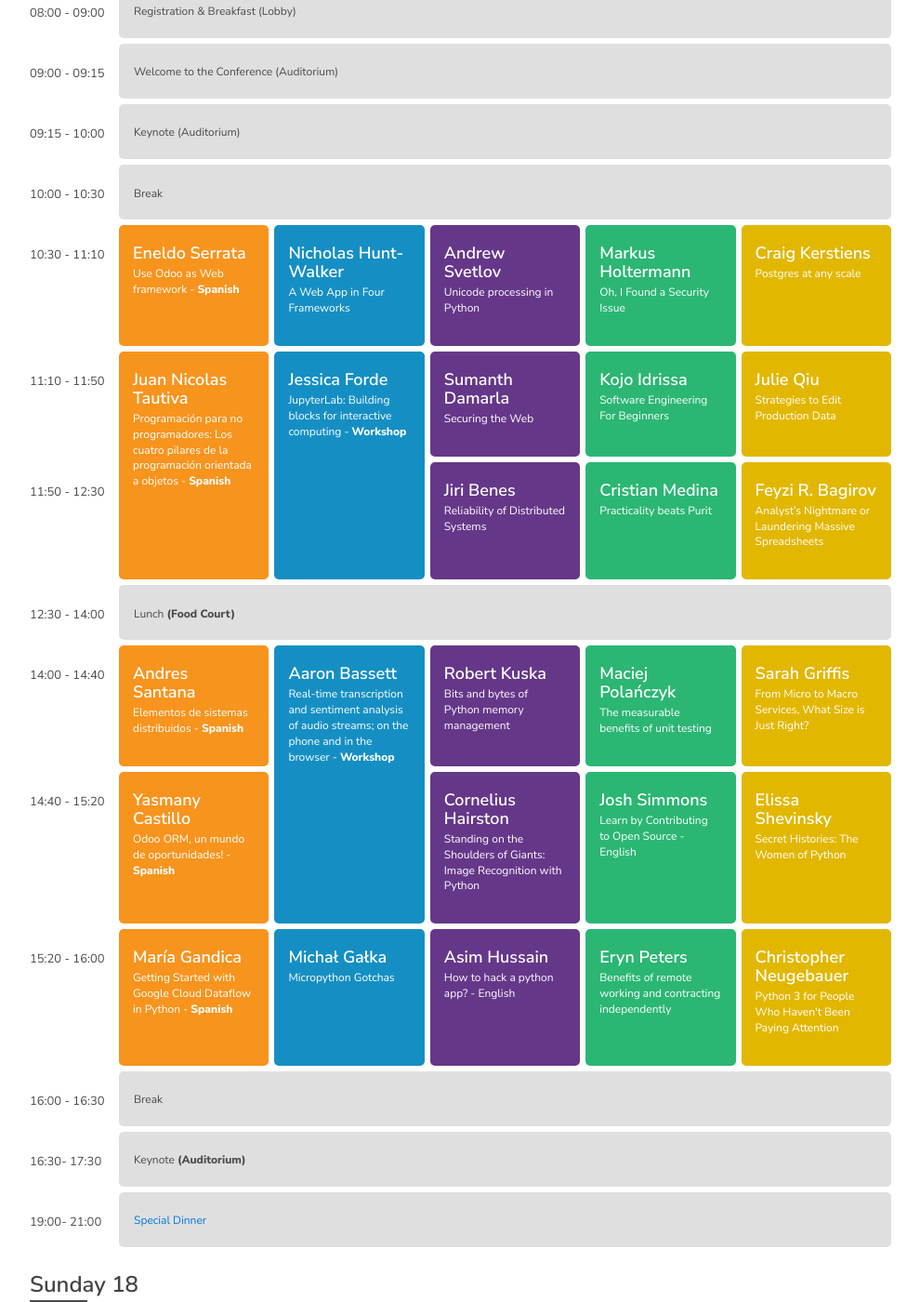
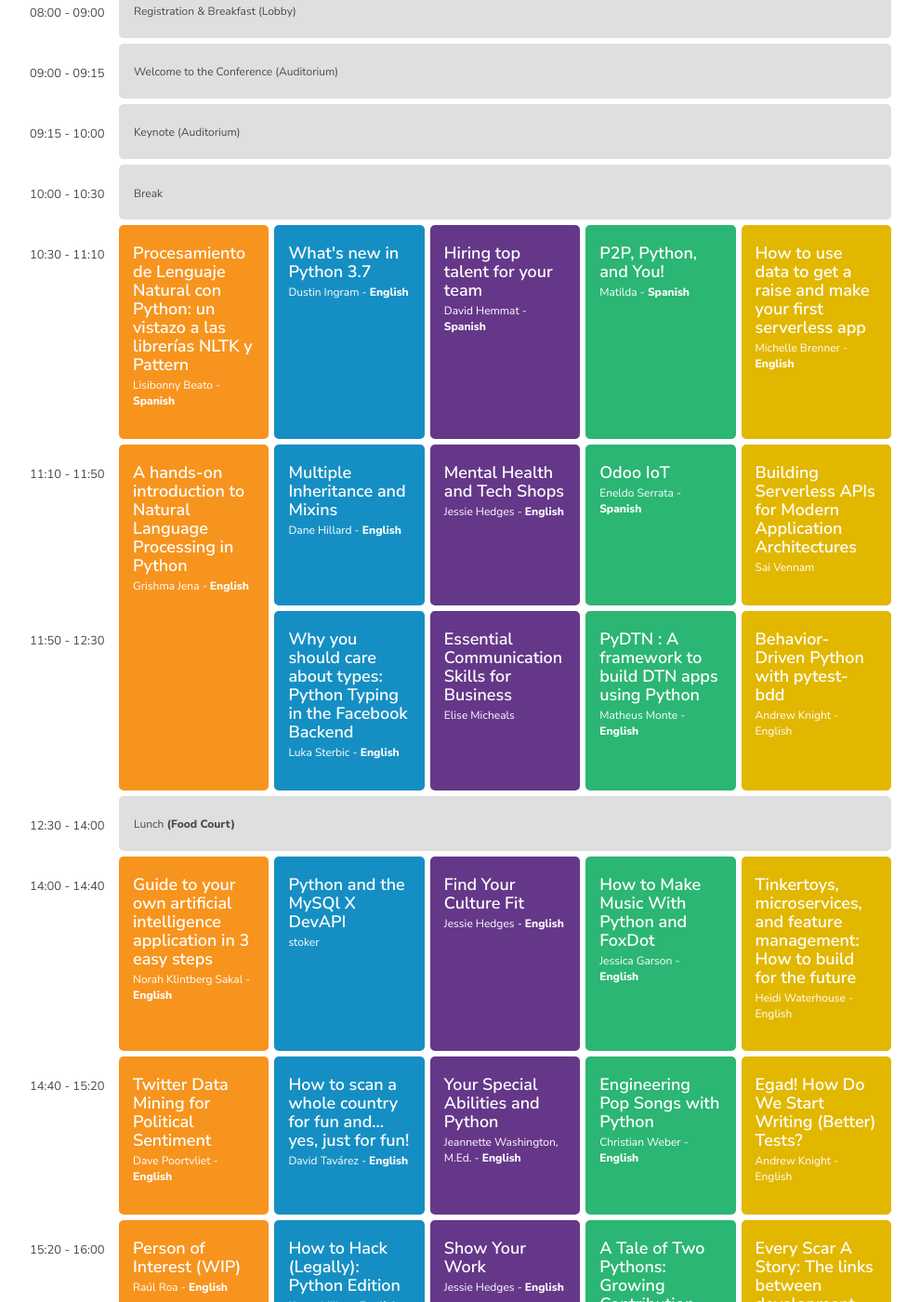
Before and after one commit to pycaribbean/pycaribbean.github.io, a Jekyll site: the page built from schedule.html, in a window 1280 px wide and 1400 px high, scrolled down 572 px. Shown: the whole window at 93% size, without its empty margins (143-1133 px from the left). Built offline with Jekyll 4.4.1, drawn with Linux system fonts in a browser that asks for light colours; nearby versions of some CDN libraries; library files that are not in the unit come from our copies; some of the changed text lies outside the part shown.

Commit message:
Add first version of schedule 2019

```diff
--- a/schedule.html
+++ b/schedule.html
@@ -25,7 +25,8 @@ permalink: /schedule/
                             <li><a href="">Tickets</a></li>-->
                             <li><a href="https://www.facebook.com/pycaribbean"><i class="uk-icon-facebook"></i></a></li>
                             <li><a href="https://twitter.com/pycaribbean"><i class="uk-icon-twitter"></i></a></li>
-                    <li><a href="https://instagram.com/pycaribbeanconf/"><i class="uk-icon-instagram"></i></a></li>
+                            <li><a href="https://instagram.com/pycaribbeanconf/"><i class="uk-icon-instagram"></i></a>
+                            </li>
                         </ul>
                     </nav>
                 </div>
@@ -95,62 +96,66 @@ permalink: /schedule/
             <!-- ////////////// Start Row ////////////// -->
             <div class="time">10:30 - 11:10</div>
             <div class="lecture orange">
-                <h4>Eneldo Serrata</h4>
-                <p>Use Odoo as Web framework - <b>Spanish</b></p>
+                <h4>Procesamiento de Lenguaje Natural con Python: un vistazo a las librerías NLTK y Pattern</h4>
+                <p>Lisibonny Beato - <b>Spanish</b></p>
             </div>
             <div class="lecture blue">
-                <h4>Nicholas  Hunt-Walker</h4>
-                <p>A Web App in Four Frameworks</p>
+                <h4>What's new in Python 3.7</h4>
+                <p>Dustin Ingram - <b>English</b></p>
             </div>
             <div class="lecture purple">
-                <h4>Andrew Svetlov</h4>
-                <p>Unicode processing in Python</p>
+                <h4>Hiring top talent for your team</h4>
+                <p>David Hemmat - <b>Spanish</b></p>
             </div>
             <div class="lecture green">
-                <h4>Markus Holtermann</h4>
-                <p>Oh, I Found a Security Issue</p>
+                <h4>P2P, Python, and You!</h4>
+                <p>Matilda - <b>Spanish</b></p>
             </div>
             <div class="lecture yellow">
-                <h4>Craig Kerstiens</h4>
-                <p>Postgres at any scale</p>
+                <h4>How to use data to get a raise and make your first serverless app</h4>
+                <p>Michelle Brenner - <b>English</b></p>
             </div>
             <!-- ////////////// End Row ////////////// -->
 
             <!-- ////////////// Start Row //////////// -->
             <div class="time">11:10 - 11:50</div>
             <div class="lecture orange double-rows">
-                <h4>Juan Nicolas Tautiva</h4>
-                <p> Programación para no programadores:  Los cuatro pilares de la programación orientada a objetos - <b>Spanish</b></p>
+                <h4>A hands-on introduction to Natural Language Processing in Python</h4>
+                <p>Grishma Jena - <b>English</b></p>
             </div>
-            <div class="lecture blue double-rows">
-                <h4>Jessica Forde</h4>
-                <p>JupyterLab: Building blocks for interactive computing - <b>Workshop</b></p>
+            <div class="lecture blue">
+                <h4>Multiple Inheritance and Mixins</h4>
+                <p>Dane Hillard - <b>English</b></p>
             </div>
             <div class="lecture purple">
-                <h4>Sumanth Damarla</h4>
-                <p>Securing the Web</p>
+                <h4>Mental Health and Tech Shops</h4>
+                <p>Jessie Hedges - <b>English</b></p>
 
             </div>
             <div class="lecture green ">
-                    <h4>Kojo Idrissa</h4>
-                    <p>Software Engineering For Beginners</p>
+                <h4>Odoo IoT</h4>
+                <p>Eneldo Serrata - <b>Spanish</b></p>
             </div>
             <div class="lecture yellow">
-                <h4>Julie Qiu</h4>
-                <p>Strategies to Edit Production Data</p>
+                <h4>Building Serverless APIs for Modern Application Architectures</h4>
+                <p>Sai Vennam</p>
             </div>
             <div class="time">11:50 - 12:30</div>
+            <div class="lecture blue">
+                <h4>Why you should care about types: Python Typing in the Facebook Backend</h4>
+                <p>Luka Sterbic - <b>English</b></p>
+            </div>
             <div class="lecture purple">
-                <h4>Jiri Benes</h4>
-                <p>Reliability of Distributed Systems</p>
+                <h4>Essential Communication Skills for Business</h4>
+                <p>Elise Micheals</p>
             </div>
             <div class="lecture green">
-                <h4>Cristian Medina</h4>
-                <p>Practicality beats Purit</p>
+                <h4>PyDTN : A framework to build DTN apps using Python</h4>
+                <p>Matheus Monte - <b>English</b></p>
             </div>
             <div class="lecture yellow">
-                <h4>Feyzi R. Bagirov</h4>
-                <p>Analyst’s Nightmare or Laundering Massive Spreadsheets</p>
+                <h4>Behavior-Driven Python with pytest-bdd</h4>
+                <p>Andrew Knight - English</p>
             </div>
 
             <div class="time">12:30 - 14:00</div>
@@ -162,68 +167,73 @@ permalink: /schedule/
             <!-- ////////////// Start Row ////////////// -->
             <div class="time">14:00 - 14:40</div>
             <div class="lecture orange">
-                <h4>Andres Santana</h4>
-                <p>Elementos de sistemas distribuidos - <b>Spanish</b></p>
+                <h4>Guide to your own artificial intelligence application in 3 easy steps</h4>
+                <p>Norah Klintberg Sakal - <b>English</b></p>
             </div>
-            <div class="lecture blue double-rows">
-                <h4>Aaron Bassett</h4>
-                <p>Real-time transcription and sentiment analysis of audio streams; on the phone and in the browser - <b>Workshop</b></p>
+            <div class="lecture blue">
+                <h4>Python and the MySQl X DevAPI</h4>
+                <p>stoker</p>
             </div>
             <div class="lecture purple">
-                <h4>Robert Kuska</h4>
-                <p>Bits and bytes of Python memory management</p>
+                <h4>Find Your Culture Fit</h4>
+                <p>Jessie Hedges - <b>English</b></p>
             </div>
             <div class="lecture green">
-                <h4>Maciej Polańczyk </h4>
-                <p>The measurable benefits of unit testing</p>
+                <h4>How to Make Music With Python and FoxDot</h4>
+                <p>Jessica Garson - <b>English</b></p>
             </div>
             <div class="lecture yellow">
-                <h4>Sarah Griffis</h4>
-                <p>From Micro to Macro Services, What Size is Just Right?</p>
+                <h4>Tinkertoys, microservices, and feature management: How to build for the future</h4>
+                <p>Heidi Waterhouse - English</p>
             </div>
             <!-- ////////////// End Row ////////////// -->
 
             <!-- ////////////// Start Row ////////////// -->
             <div class="time">14:40 - 15:20</div>
             <div class="lecture orange">
-                <h4>Yasmany Castillo</h4>
-                <p>Odoo ORM, un mundo de oportunidades! - <b>Spanish</b></p>
+                <h4>Twitter Data Mining for Political Sentiment</h4>
+                <p>Dave Poortvliet - <b>English</b></p>
+            </div>
+            <div class="lecture blue">
+                <h4>How to scan a whole country for fun and... yes, just for fun!</h4>
+                <p>David Tavárez - <b>English</b></p>
             </div>
             <div class="lecture purple">
-                <h4>Cornelius Hairston</h4>
-                <p>Standing on the Shoulders of Giants: Image Recognition with Python</p>
+                <h4>Your Special Abilities and Python</h4>
+                <p>Jeannette Washington, M.Ed. - <b>English</b></p>
             </div>
             <div class="lecture green">
-                <h4>Josh Simmons</h4>
-                <p>Learn by Contributing to Open Source - English</p>
+                <h4>Engineering Pop Songs with Python</h4>
+                <p>Christian Weber - <b>English</b></p>
             </div>
             <div class="lecture yellow">
-                <h4>Elissa Shevinsky</h4>
-                <p>Secret Histories: The Women of Python</p>
+                <h4>Egad! How Do We Start Writing (Better) Tests?</h4>
+                <p>Andrew Knight - English</p>
             </div>
             <!-- ////////////// End Row ////////////// -->
 
             <!-- ////////////// Start Row ////////////// -->
             <div class="time">15:20 - 16:00</div>
             <div class="lecture orange">
-                <h4>María Gandica</h4>
-                <p>Getting Started with Google Cloud Dataflow in Python - <b>Spanish</b></p>
+                <h4>Person of Interest (WIP)</h4>
+                <p>Raúl Roa - <b>English</b></p>
             </div>
             <div class="lecture blue">
-                <h4>Michał Gałka</h4>
-                <p>Micropython Gotchas</p>
+                <h4>How to Hack (Legally): Python Edition</h4>
+                <p>Karen Miller - <b>English</b></p>
             </div>
             <div class="lecture purple">
-                <h4>Asim Hussain</h4>
-                <p>How to hack a python app? - English</p>
+                <h4>Show Your Work</h4>
+                <p>Jessie Hedges - <b>English</b></p>
             </div>
             <div class="lecture green">
-                <h4> Eryn Peters </h4>
-                <p> Benefits of remote working and contracting independently</p>
+                <h4>A Tale of Two Pythons: Growing Contribution Through Coding Inclusion</h4>
+                <p>Kojo Idrissa - <b>English</b></p>
             </div>
             <div class="lecture yellow">
-                <h4>Christopher Neugebauer</h4>
-                <p>Python 3 for People Who Haven't Been Paying Attention</p>
+                <h4>Every Scar A Story: The links between development practice, source control, testing, and
+                    deployment</h4>
+                <p>Heidi Waterhouse - English</p>
             </div>
             <!-- ////////////// End Row ////////////// -->
 
@@ -292,68 +301,71 @@ permalink: /schedule/
             <!-- ////////////// Start Row ////////////// -->
             <div class="time">10:30 - 11:10</div>
             <div class="lecture orange">
-            <h4>Emilio Ferreyra</h4>
-            <p>Django Reloaded - <b>Spanish</b></p>
+                <h4>Building next generation writers using AI</h4>
+                <p>Ivan Torroledo - <b>Spanish</b></p>
             </div>
             <div class="lecture blue">
-                <h4>Lindsey Dragun</h4>
-                <p>Accessibility Matters: Creating a Better Web</p>
+                <h4>Lets build an async web framework!</h4>
+                <p>Ordanis Sanchez - English</p>
             </div>
             <div class="lecture purple double">
-            <h4>Sebastian Buczyński</h4>
-            <p>Clean architecture in Python</p>
+                <h4></h4>
+                <p></p>
             </div>
             <div class="lecture green">
-            <h4>Portia Burton</h4>
-            <p>Analyzing Cryptocurrencies with Python</p>
+                <h4>"Git hook[ed]” on images & up your documentation game</h4>
+                <p>Veronica Hanus - English</p>
             </div>
             <div class="lecture yellow">
-            <h4>Aaron Bassett</h4>
-            <p>When your wetware has too many threads - Tips from an ADHDer on how to improve your focus</p>
+                <h4></h4>
+                <p></p>
             </div>
             <!-- ////////////// End Row ////////////// -->
 
             <!-- ////////////// Start Row ////////////// -->
             <div class="time">11:10 - 11:50</div>
             <div class="lecture orange">
-            <h4>Daian Gan</h4>
-            <p>Multi-platform chat and voice bot using unique Django project + AI tools - <b>Spanish</b></p>
+                <h4>Why Machine Learning isn't Scary</h4>
+                <p>Rivo Laks - <b>English</b></p>
             </div>
-        <div class="lecture blue double-rows">
-            <h4>Kojo Idrissa</h4>
-            <p>Python & Spreadsheets: An Introduction to Programming - <b>Workshop</b></p>
+            <div class="lecture blue">
+                <h4>Introduction to Identity and Its Uses in Modern Apps</h4>
+                <p>Jeremy Meiss</p>
             </div>
             <div class="lecture purple">
-            <h4>Williams Méndez</h4>
-            <p>Improving performance of growing Django Apps</p>
+                <h4>Ser un Programador Profesional antes de la Universidad.</h4>
+                <p>Wildin Mota - <b>Spanish</b></p>
             </div>
             <div class="lecture green">
-            <h4>Warren McPherson </h4>
-            <p>The Next Great Blockchain Ideas</p>
+                <h4>systemd and why should you care as a python developer</h4>
+                <p>Alvaro Leiva Geisse - English</p>
             </div>
             <div class="lecture yellow">
-                <h4>Felipe Hoffa</h4>
-                <p>What can we learn from 1.1 billion GitHub events and 42 TB of code?</p>
+                <h4></h4>
+                <p></p>
             </div>
             <!-- ////////////// End Row ////////////// -->
 
             <!-- ////////////// Start Row ////////////// -->
             <div class="time">11:50 - 12:30</div>
             <div class="lecture orange">
-            <h4>Christian Ramirez</h4>
-            <p>Lessons learned from testing machine learning software - <b>Spanish</b></p>
+                <h4></h4>
+                <p></p>
+            </div>
+            <div class="lecture blue">
+
             </div>
             <div class="lecture purple">
-            <h4>Heidi Waterhouse</h4>
-            <p>Choose Your Own Deployment: Interactive Feature Flag Adventure</p>
+                <h4></h4>
+                <p></p>
             </div>
             <div class="lecture green">
-            <h4>Caleb Thompson</h4>
-            <p>Don't Get Distracted</p>
+                <h4>Easy CI/CD for your Python app using Bitbucket Pipelines</h4>
+                <p>Zac Brown - English</p>
             </div>
             <div class="lecture yellow">
-            <h4>John Gill </h4>
-            <p>The tankrain karma pi rongo rongo show</p>
+                <h4></h4>
+                <p></p>
             </div>
             <!-- ////////////// End Row ////////////// -->
 
@@ -365,20 +377,20 @@ permalink: /schedule/
             <!-- ////////////// Start Row ////////////// -->
             <div class="time">14:00 - 14:40</div>
             <div class="lecture orange">
-            <h4>Raúl Roa</h4>
-            <p>I believe I can flap: How to play flappy bird and never lose - <b>Spanish</b></p>
+                <h4></h4>
+                <p></p>
             </div>
-        <div class="lecture blue double-rows">
-            <h4>Thursday Bram</h4>
-            <p>Writing Inclusively about Python - <b>Workshop</b></p>
+            <div class="lecture blue">
+                <h4>Absolutely Awesome Automated APIs</h4>
+                <p>Timothy Allen - English</p>
             </div>
             <div class="lecture purple">
-            <h4> Tom Gamble </h4>
-            <p>Continuous Delivery with Python</p>
+                <h4>MySQL 8 -- A New Beginning</h4>
+                <p>stoker - <b>English</b></p>
             </div>
             <div class="lecture green">
-            <h4>Abhishek Kapatkar</h4>
-            <p>Nim for Python Programmers</p>
+                <h4>Modern Python packaging without pain</h4>
+                <p>Oscar Cortez - English</p>
             </div>
             <div class="lecture yellow triple-rows">
                 <h4> Open Space </h4>
@@ -388,39 +400,40 @@ permalink: /schedule/
             <!-- ////////////// Start Row ////////////// -->
             <div class="time">14:40 - 15:20</div>
             <div class="lecture orange">
-            <h4> Ariel Álvarez </h4>
-            <p>Mis primeros pasos en Machine Learning  - <b>Spanish</b></p>
+                <h4></h4>
+                <p></p>
+            </div>
+            <div class="lecture blue">
+                <h4>Scaling multi-tenant apps using the Django ORM and Postgres</h4>
+                <p>Sai Srirampur</p>
             </div>
             <div class="lecture purple">
-            <h4>Itay Weiss</h4>
-            <p>CPython, Grumpy, PyPy- When, How, Why?</p>
+                <h4></h4>
+                <p></p>
             </div>
             <div class="lecture green">
-            <h4>David Hemmat</h4>
-            <p>Marketing and sales for freelancers</p>
+                <h4></h4>
+                <p></p>
             </div>
 
             <!-- ////////////// End Row ////////////// -->
 
 
-
             <!-- ////////////// Start Row ////////////// -->
             <div class="time">15:20 - 16:00</div>
             <div class="lecture orange">
-            <h4>Juan Alberto Nuñez Corporan</h4>
-            <p>Machine Learning REST API with Flask</p>
+                <h4></h4>
+                <p></p>
             </div>
             <div class="lecture blue">
-            <h4>Andrii Soldatenko</h4>
-            <p>The Platinum phrase search with Django</p>
             </div>
             <div class="lecture purple">
-            <h4>Eligio Cabrera</h4>
-            <p>Atletas de la mente - <strong>Spanish</strong></p>
+                <h4></h4>
+                <p></p>
             </div>
             <div class="lecture green">
-            <h4>Pablo Mercader</h4>
-            <p>Python & Blender - <strong>Spanish</strong></p>
+                <h4></h4>
+                <p></p>
             </div>
 
             <!-- ////////////// End Row ////////////// -->
```
Also changed, not shown: other parts of schedule.html (+3 -4 lines). Lines whose indentation alone changed are shown as unchanged.
